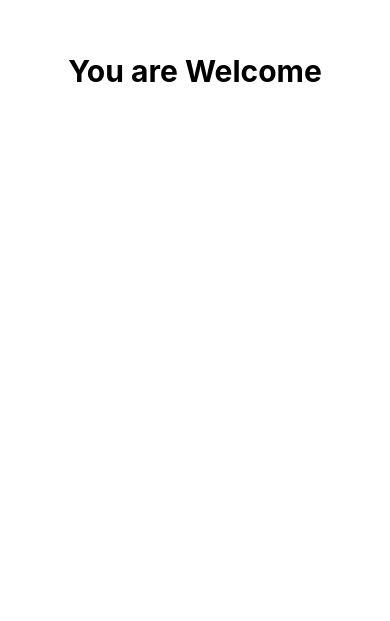
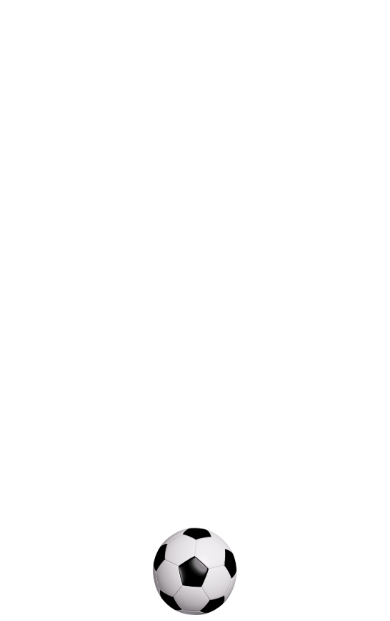
Before and after one commit to S0LEI1/Mobile_nang_cao, a React Native app in the folder LeVanNgoc_20022421/: screen / in a window 390 px wide. Shown: the part 351-972 px from the top of the page. Before the commit the page ends 844 px from the top, so only its background shows below. Built offline with nearby package versions, Linux system fonts and the light colour scheme.

Commit message:
finish 1b

```diff
--- a/LeVanNgoc_20022421/App.js
+++ b/LeVanNgoc_20022421/App.js
@@ -1,11 +1,13 @@
 import { StatusBar } from 'expo-status-bar';
 import { StyleSheet, Text, View } from 'react-native';
 import Cau1A from './screen/cau1a';
+import Cau1B from './screen/cau1b';
 
 export default function App() {
   return (
     <View style={styles.container}>
-      <Cau1A />
+      {/* <Cau1A /> */}
+      <Cau1B />
     </View>
   );
 }
--- /dev/null
+++ b/LeVanNgoc_20022421/screen/cau1b.js
@@ -0,0 +1,26 @@
+import { View, Text, Animated } from "react-native";
+import React, { useEffect, useRef } from "react";
+
+const Cau1B = () => {
+    const position = useRef(new Animated.Value(-100)).current;
+    useEffect(()=>{
+        Animated.timing(position,{
+            toValue:500,
+            duration:3000,
+            useNativeDriver:false
+        }).start()
+    })
+  return (
+    <View>
+      <Animated.Image
+        source={require("../assets/ball.png")}
+        style={{ width: 100, height: 100, transform:[{
+            translateY: position
+        }] }}
+        resizeMode={"stretch"}
+      />
+    </View>
+  );
+};
+
+export default Cau1B;
```
Also changed, not shown: LeVanNgoc_20022421/assets/ball.png (added).
